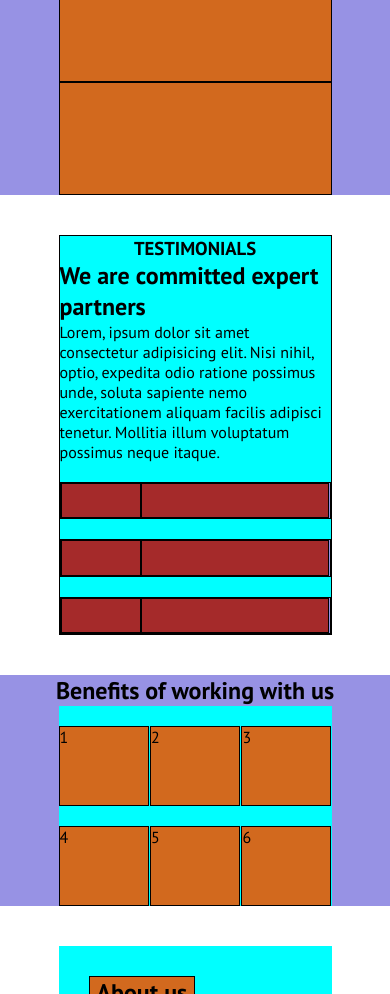
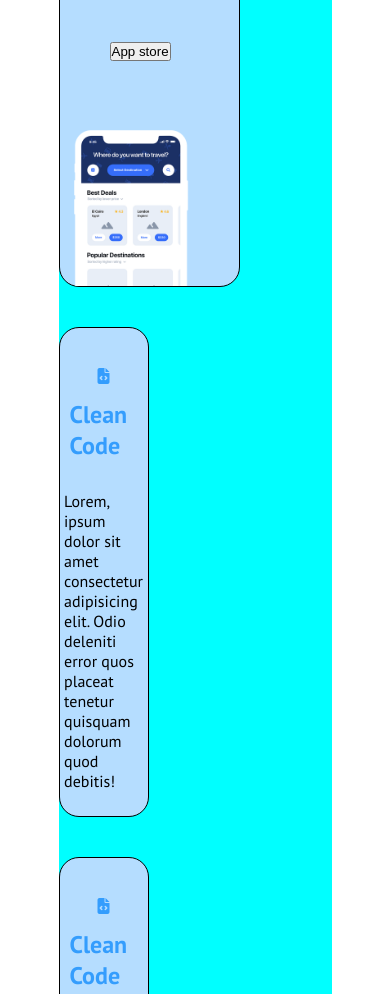
Before and after one commit to SamuelArico99/htmlcss-responsive-layout, a plain HTML site: page index.html in a window 390 px wide. Shown: the part 667-1661 px from the top of the page. Drawn offline with Linux system fonts and the light colour scheme.

Commit message:
impostazione jumbotrone

```diff
--- a/css/style.css
+++ b/css/style.css
@@ -21,7 +21,6 @@ header{
     min-height: 100px;
     display: flex;
     justify-content: space-between;
-    align-items: center;
 }
 section{
     margin: 40px 0;
@@ -47,6 +46,9 @@ nav ul li {
 .menu-icon > a > i{
     color: white;
 }
+header > .container{
+    align-items: center;
+}
 /* MAIN */
 /* JUMBOTRONE */
 #jumbotrone{
@@ -54,29 +56,41 @@ nav ul li {
     align-items: center;
 }
 .cards, .card{
-    min-height: 100px;
-    background-color: chocolate;
+    background-color: #b5ddff;
     border: 1px solid black;
+    border-radius: 20px;
     margin: 20px 0;
     display: flex;
+    justify-content: center;
 }
 .cards{
     width: 66.5%;
 }
 .cards-description{
     width: 60%;
-    height: 100px;
-    background-color: chocolate;
-    border: 1px solid black;
+    padding: 50px;
+}
+.cards-description > h2, p, button, i{
+    margin-top: 30px;
+    margin-bottom: 15px;
+}
+.cards-description > h2, .card > h2, i{
+    color: #349dfd;
 }
 .cards-photo{
     width: 40%;
-    height: 100px;
-    background-color: chocolate;
-    border: 1px solid black;
+    display: flex;
+    justify-content: flex-start;
+}
+.cards-photo > img{
+width: 80%;
 }
 .card{
     width: 33%;
+    display: flex;
+    flex-direction: column;
+    align-items: center;
+    padding: 70px;
 }
 #jumbotrone > .container{
     display: flex;
@@ -191,6 +205,10 @@ footer > .container{
         display: flex;
         flex-direction: column;
     }
+    .card{
+        padding: 10px;
+        justify-content: flex-start;
+    }
     .cards-description, .cards-photo{
         width: 100%;
     }
@@ -204,4 +222,25 @@ footer > .container{
     .box2{
         align-self: center;
     }
+    .menu{
+        display: none;
+    }
+    .menu-icon{
+        display: block;
+    }
+    .benefit{
+        width: 48%;
+    }
 }
+@media screen and (max-width: 425px) {
+    .container:not(header > .container){
+        flex-direction: column;
+    }
+    .collab{
+        flex-direction: column;
+    }
+    .photo{
+        width: 100%;
+        height: 30px;
+    }
+}
--- a/index.html
+++ b/index.html
@@ -51,23 +51,39 @@
             <div class="container">
                 <div class="cards">
                     <div class="cards-description">
+                        <h2>Get a demo application</h2>
+                        <p>Lorem, ipsum dolor sit amet consectetur adipisicing elit. Inventore explicabo ea ut ipsa nihil quisquam dolore neque veritatis.</p>
+                        <button>App store</button>
 
                     </div>
                     <div class="cards-photo">
-
+                        <img src="img/phone.png" alt="">
                     </div>
 
                 </div>
                 <div class="card">
+                    <i class="fa-solid fa-file-code"></i>
+                    <h2>Clean Code</h2>
+                    <p>Lorem, ipsum dolor sit amet consectetur adipisicing elit. Odio deleniti error quos placeat tenetur quisquam dolorum quod debitis!</p>
+
 
                 </div>
                 <div class="card">
+                    <i class="fa-solid fa-file-code"></i>
+                    <h2>Clean Code</h2>
+                    <p>Lorem, ipsum dolor sit amet consectetur adipisicing elit. Odio deleniti error quos placeat tenetur quisquam dolorum quod debitis!</p>
 
                 </div>
                 <div class="card">
+                    <i class="fa-solid fa-file-code"></i>
+                    <h2>Clean Code</h2>
+                    <p>Lorem, ipsum dolor sit amet consectetur adipisicing elit. Odio deleniti error quos placeat tenetur quisquam dolorum quod debitis!</p>
 
                 </div>
                 <div class="card">
+                    <i class="fa-solid fa-file-code"></i>
+                    <h2>Clean Code</h2>
+                    <p>Lorem, ipsum dolor sit amet consectetur adipisicing elit. Odio deleniti error quos placeat tenetur quisquam dolorum quod debitis!</p>
 
                 </div>
             </div>
```
